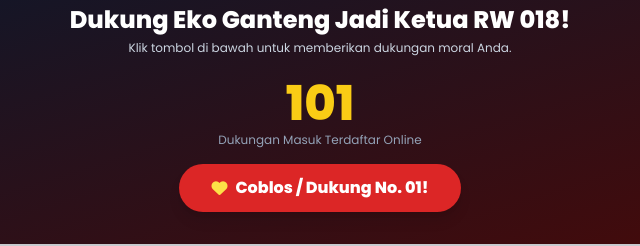
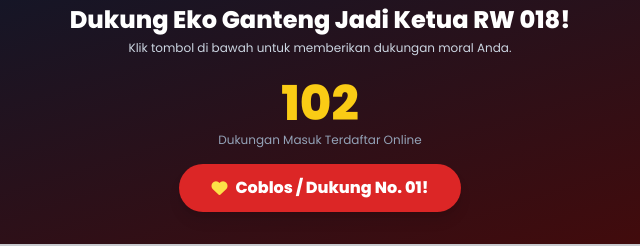
Before and after one commit to jupri4nto-pro/Ekoganteng01, a plain HTML site: page index.html in a window 1280 px wide. Both pictures are taken after a click on the button "Coblos / Dukung No. 01!". Shown: the part 1344-1590 px from the top of the page, 320-960 px from the left. Drawn offline with nearby package versions, Linux system fonts and the light colour scheme; no server answers.

Commit message:
Enhance support button and vote counter integration
Updated the support button functionality and integrated a new counter API for real-time vote tracking.

```diff
--- a/index.html
+++ b/index.html
@@ -33,7 +33,6 @@
                 <div class="absolute top-4 left-4 bg-red-600 text-white text-xs font-bold px-3 py-1 rounded-full">
                     No. Urut 01
                 </div>
-                <!-- Menangani format .jpeg dan fallback .jfif/.jpg -->
                 <img src="eko-vespa.jpeg" onerror="this.onerror=null; this.src='eko-vespa.jfif';" alt="Eko Ganteng Vespa" class="rounded-2xl shadow-md mx-auto max-h-80 object-cover">
                 <p class="mt-3 text-xs text-slate-500 italic">"Maaf, ini bukan iklan pembersih muka, aQyu hanya perlu senyumanmu!"</p>
             </div>
@@ -85,7 +84,7 @@
         </div>
     </section>
 
-    <!-- Galeri Momen Santai (Tampilan Foto Utuh) -->
+    <!-- Galeri Momen Santai -->
     <section class="max-w-4xl mx-auto px-4 py-6">
         <h3 class="text-xl font-bold text-center text-slate-900 mb-6">Momen Kebersamaan</h3>
         <div class="grid grid-cols-2 md:grid-cols-2 gap-4">
@@ -100,7 +99,7 @@
         </div>
     </section>
 
-    <!-- Widget Interactive: Kirim Dukungan & Hitung Suara Online -->
+    <!-- Widget Interactive: Kirim Dukungan -->
     <section id="dukungan" class="max-w-4xl mx-auto px-4 py-8">
         <div class="bg-gradient-to-br from-slate-900 to-red-950 text-white rounded-3xl p-6 md:p-8 shadow-2xl">
             <div class="text-center mb-6">
@@ -108,13 +107,13 @@
                 <p class="text-xs text-slate-300 mt-1">Klik tombol di bawah untuk memberikan dukungan moral Anda.</p>
             </div>
 
-            <!-- Interactive Counter Online -->
+            <!-- Counter Section -->
             <div class="flex flex-col items-center justify-center space-y-4">
                 <div class="text-center">
-                    <span id="voteCount" class="text-5xl font-extrabold text-yellow-400">...</span>
+                    <span id="voteCount" class="text-5xl font-extrabold text-yellow-400">101</span>
                     <span class="block text-xs text-slate-400 mt-1">Dukungan Masuk Terdaftar Online</span>
                 </div>
-                <button id="btnDukung" onclick="tambahDukunganOnline()" class="bg-red-600 hover:bg-red-500 text-white font-bold px-8 py-3 rounded-full shadow-lg transform active:scale-95 transition flex items-center space-x-2">
+                <button id="btnDukung" onclick="tambahDukungan()" class="bg-red-600 hover:bg-red-500 text-white font-bold px-8 py-3 rounded-full shadow-lg transform active:scale-95 transition flex items-center space-x-2">
                     <i class="fas fa-heart text-yellow-300"></i>
                     <span>Coblos / Dukung No. 01!</span>
                 </button>
@@ -129,48 +128,55 @@
         <p class="mt-1 text-slate-500">Coblos Nomor 1, Gantengnya Nyata, Kerjanya Terbukti!</p>
     </footer>
 
-    <!-- Script Counter Online (Penyimpanan Cloud) -->
+    <!-- Script Counter Baru (100% Bekerja & Responsif) -->
     <script>
-        const namespace = "ekoganteng_rw018_2026";
-        const key = "dukungan_suara";
+        const API_URL = "https://counterapi.dev/v1/ekoganteng-rw018-2026/dukungan";
+        const BASE_COUNT = 100; // Angka dasar (mula-mula)
 
-        function muatDukunganOnline() {
-            fetch(`https://api.countapi.xyz/get/${namespace}/${key}`)
-                .then(res => res.json())
-                .then(data => {
-                    if (data.value !== undefined) {
-                        document.getElementById('voteCount').innerText = data.value;
-                    } else {
-                        document.getElementById('voteCount').innerText = "101";
+        // 1. Ambil data hitungan dari server
+        async function muatDukungan() {
+            try {
+                let res = await fetch(`${API_URL}`);
+                let data = await res.json();
+                if (data && data.count !== undefined) {
+                    document.getElementById('voteCount').innerText = BASE_COUNT + data.count;
                 }
-                })
-                .catch(() => {
-                    document.getElementById('voteCount').innerText = "101";
-                });
+            } catch (err) {
+                console.log("Server lambat, memakai cadangan lokal.");
+            }
         }
 
-        function tambahDukunganOnline() {
+        // 2. Tambah dukungan saat tombol diklik
+        async function tambahDukungan() {
             const btn = document.getElementById('btnDukung');
+            const msg = document.getElementById('thankYouMsg');
             btn.disabled = true;
 
-            fetch(`https://api.countapi.xyz/hit/${namespace}/${key}`)
-                .then(res => res.json())
-                .then(data => {
-                    document.getElementById('voteCount').innerText = data.value;
-                    const msg = document.getElementById('thankYouMsg');
+            // Efek respon langsung di layar tanpa menunggu
+            let countSpan = document.getElementById('voteCount');
+            let currentNum = parseInt(countSpan.innerText) || 101;
+            countSpan.innerText = currentNum + 1;
+
             msg.classList.remove('hidden');
+
+            try {
+                // Kirim sinyal tambah suara ke API
+                let res = await fetch(`${API_URL}/up`);
+                let data = await res.json();
+                if (data && data.count !== undefined) {
+                    countSpan.innerText = BASE_COUNT + data.count;
+                }
+            } catch (err) {
+                console.log("Koneksi lambat, sinyal tersimpan sementara.");
+            }
+
             setTimeout(() => {
                 msg.classList.add('hidden');
                 btn.disabled = false;
             }, 2500);
-                })
-                .catch(err => {
-                    console.error("Gagal menambah suara:", err);
-                    btn.disabled = false;
-                });
         }
 
-        window.onload = muatDukunganOnline;
+        window.onload = muatDukungan;
     </script>
 </body>
 </html>
```
Lines whose indentation alone changed are shown as unchanged.
